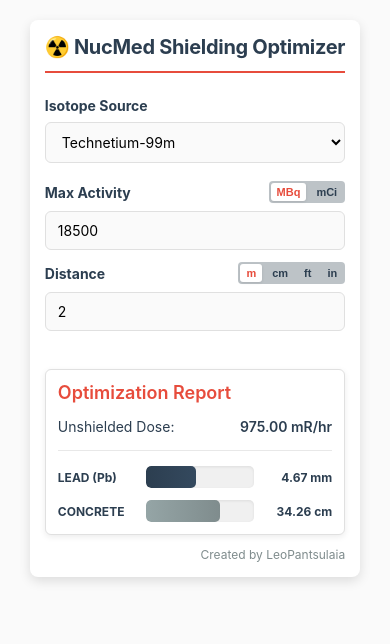
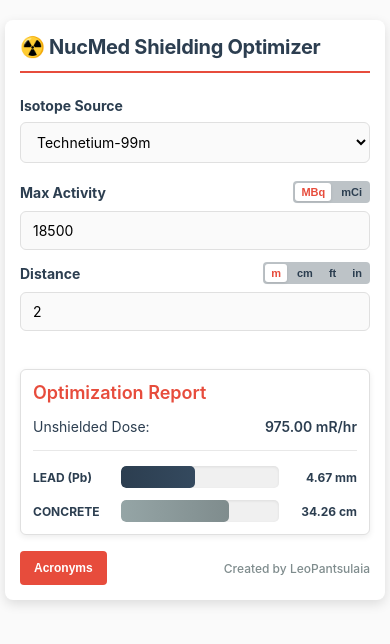
Before and after one commit to leopantsulaia/physics-flex, a React (Create React App) app: page / in a window 390 px wide. Shown: the top 644 px of the page. Built offline with nearby package versions, Linux system fonts and the light colour scheme.

Commit message:
acronyms added correctly

```diff
--- a/src/App.css
+++ b/src/App.css
@@ -1,23 +1,4 @@
-.appContainer {
-  display: flex;
-  min-height: 100vh;
+/* Global styles */
+body {
   background-color: #fafafa;
 }
-
-.mainContent {
-  flex: 1;
-  display: flex;
-  justify-content: center;
-  align-items: flex-start;
-  padding: 20px;
-}
-
-@media (max-width: 768px) {
-  .appContainer {
-    flex-direction: column;
-  }
-
-  .mainContent {
-    padding: 10px;
-  }
-}
--- a/src/App.js
+++ b/src/App.js
@@ -1,17 +1,9 @@
 import React from "react";
 import { ShieldingCalculator } from "./components/ShieldingCalculator/ShieldingCalculator";
-import { Glossary } from "./components/Glossary/Glossary";
 import "./App.css";
 
 function App() {
-  return (
-    <div className="appContainer">
-      <Glossary />
-      <div className="mainContent">
-        <ShieldingCalculator />
-      </div>
-    </div>
-  );
+  return <ShieldingCalculator />;
 }
 
 export default App;
--- a/src/components/Glossary/Glossary.jsx
+++ b/src/components/Glossary/Glossary.jsx
@@ -68,8 +68,12 @@ export const Glossary = () => {
 
   return (
     <aside className={styles.glossary}>
+      <div className={styles.creditBox}>
+        <p className={styles.credit}>Created by LeoPantsulaia</p>
+      </div>
+
       <div className={styles.header}>
-        <h3 className={styles.title}>Acronyms & Terms</h3>
+        <h3 className={styles.title}>Acronyms</h3>
       </div>
       <div className={styles.itemsContainer}>
         {glossaryItems.map((item) => (
--- a/src/components/Glossary/Glossary.module.css
+++ b/src/components/Glossary/Glossary.module.css
@@ -8,6 +8,23 @@
   overflow-y: auto;
   position: sticky;
   top: 0;
+}
+
+.creditBox {
+  background-color: #ffffff;
+  border: 1px solid #e0e0e0;
+  border-left: 3px solid #e74c3c;
+  border-radius: 4px;
+  padding: 12px;
+  margin-bottom: 20px;
+  text-align: center;
+}
+
+.credit {
+  font-size: 12px;
+  color: #7f8c8d;
+  margin: 0;
+  font-weight: 500;
 }
 
 .header {
--- a/src/components/ShieldingCalculator/ShieldingCalculator.jsx
+++ b/src/components/ShieldingCalculator/ShieldingCalculator.jsx
@@ -11,6 +11,7 @@ export const ShieldingCalculator = () => {
   const [distanceUnit, setDistanceUnit] = useState("m");
   const [distance, setDistance] = useState(2.0);
   const [targetDose, setTargetDose] = useState(0.02);
+  const [showAcronyms, setShowAcronyms] = useState(false);
 
   const results = useShieldingCalculation(
     isotope,
@@ -21,7 +22,63 @@ export const ShieldingCalculator = () => {
     targetDose,
   );
 
+  const glossaryItems = [
+    {
+      acronym: "MBq",
+      expanded: "Megabecquerels",
+      description: "One million radioactive disintegrations/second",
+    },
+    {
+      acronym: "mCi",
+      expanded: "Millicuries",
+      description: "37 million disintegrations/second",
+    },
+    {
+      acronym: "m",
+      expanded: "Meter",
+      description: "International unit of length",
+    },
+    {
+      acronym: "cm",
+      expanded: "Centimeter",
+      description: "One hundredth of a meter",
+    },
+    {
+      acronym: "ft",
+      expanded: "Feet",
+      description: "Imperial unit (~0.3048 m)",
+    },
+    { acronym: "in", expanded: "Inches", description: "One twelfth of a foot" },
+    {
+      acronym: "mR/hr",
+      expanded: "Millirem/Hour",
+      description: "Radiation dose rate unit",
+    },
+    {
+      acronym: "HVL",
+      expanded: "Half Value Layer",
+      description: "Material thickness to reduce dose by 50%",
+    },
+    {
+      acronym: "Tc-99m",
+      expanded: "Technetium-99m",
+      description: "Most common nuclear medicine isotope",
+    },
+    {
+      acronym: "I-131",
+      expanded: "Iodine-131",
+      description: "Thyroid imaging & therapy isotope",
+    },
+    {
+      acronym: "F-18",
+      expanded: "Fluorine-18",
+      description: "PET imaging isotope",
+    },
+  ];
+
   return (
+    <div className={styles.pageWrapper}>
+      <div className={styles.mainContainer}>
         <div className={styles.container}>
           <h2 className={styles.title}>☢️ NucMed Shielding Optimizer</h2>
 
@@ -41,7 +98,41 @@ export const ShieldingCalculator = () => {
 
             <ShieldingResults results={results} distance={distance} />
           </div>
+
+          <div className={styles.footerBar}>
+            <button
+              className={styles.acronymsToggle}
+              onClick={() => setShowAcronyms(!showAcronyms)}>
+              Acronyms
+            </button>
+
             <div className={styles.credit}>Created by LeoPantsulaia</div>
+          </div>
+        </div>
+
+        {showAcronyms && (
+          <div className={styles.sidePanel}>
+            <div className={styles.acronymsSection}>
+              <h4 className={styles.acronymsTitle}>Acronyms</h4>
+              <div className={styles.acronymsList}>
+                {glossaryItems.map((item) => (
+                  <div key={item.acronym} className={styles.acronymItem}>
+                    <div className={styles.acronymLabel}>{item.acronym}</div>
+                    <div className={styles.acronymInfo}>
+                      <div className={styles.acronymExpanded}>
+                        {item.expanded}
+                      </div>
+                      <div className={styles.acronymDesc}>
+                        {item.description}
+                      </div>
+                    </div>
+                  </div>
+                ))}
+              </div>
+            </div>
+          </div>
+        )}
+      </div>
     </div>
   );
 };
--- a/src/components/ShieldingCalculator/ShieldingCalculator.module.css
+++ b/src/components/ShieldingCalculator/ShieldingCalculator.module.css
@@ -1,9 +1,25 @@
+.pageWrapper {
+  min-height: 100vh;
+  background-color: #fafafa;
+  font-family:
+    -apple-system, BlinkMacSystemFont, "Segoe UI", "Helvetica Neue", Arial,
+    sans-serif;
+}
+
+.mainContainer {
+  display: flex;
+  flex-direction: column;
+  align-items: center;
+  justify-content: flex-start;
+  padding: 20px;
+}
+
 .container {
   font-family:
     -apple-system, BlinkMacSystemFont, "Segoe UI", "Helvetica Neue", Arial,
     sans-serif;
   max-width: 600px;
-  margin: 20px auto;
+  width: 100%;
   border: none;
   padding: 24px;
   background-color: #ffffff;
@@ -28,20 +44,146 @@
   margin-top: 20px;
 }
 
+.footerBar {
+  display: flex;
+  align-items: center;
+  justify-content: space-between;
+  gap: 16px;
+  margin-top: 16px;
+}
+
+.acronymsToggle {
+  padding: 12px 24px;
+  background-color: #e74c3c;
+  color: white;
+  border: none;
+  border-radius: 4px;
+  font-size: 14px;
+  font-weight: 600;
+  cursor: pointer;
+  transition: all 0.3s ease;
+  flex-shrink: 0;
+}
+
+.acronymsToggle:hover {
+  background-color: #c0392b;
+  padding: 12px 28px;
+}
+
+.credit {
+  font-size: 12px;
+  color: #7f8c8d;
+  font-weight: 500;
+  white-space: nowrap;
+}
+
+.sidePanel {
+  margin-top: 16px;
+  width: 100%;
+  max-width: 600px;
+  padding: 20px;
+  background-color: #f9f9f9;
+  border-radius: 8px;
+  border: 1px solid #e0e0e0;
+  box-shadow: 0 4px 12px rgba(0, 0, 0, 0.15);
+  animation: slideDown 0.3s ease;
+}
+
+@keyframes slideDown {
+  from {
+    opacity: 0;
+    transform: translateY(-20px);
+  }
+  to {
+    opacity: 1;
+    transform: translateY(0);
+  }
+}
+
+.acronymsSection {
+  margin: 0;
+}
+
+.acronymsTitle {
+  font-size: 14px;
+  font-weight: 700;
+  color: #2c3e50;
+  margin: 0 0 12px 0;
+  padding-bottom: 8px;
+  border-bottom: 2px solid #e74c3c;
+}
+
+.acronymsList {
+  display: flex;
+  flex-direction: column;
+  gap: 10px;
+}
+
+.acronymItem {
+  display: flex;
+  gap: 8px;
+  padding: 8px;
+  background-color: #ffffff;
+  border-left: 3px solid #e74c3c;
+  border-radius: 4px;
+}
+
+.acronymLabel {
+  font-weight: 700;
+  color: #e74c3c;
+  font-size: 12px;
+  min-width: 45px;
+  flex-shrink: 0;
+}
+
+.acronymInfo {
+  display: flex;
+  flex-direction: column;
+  gap: 2px;
+}
+
+.acronymExpanded {
+  font-size: 11px;
+  font-weight: 600;
+  color: #2c3e50;
+  line-height: 1.3;
+}
+
+.acronymDesc {
+  font-size: 10px;
+  color: #7f8c8d;
+  line-height: 1.3;
+}
+
+@media (max-width: 1024px) {
+  .mainContainer {
+    padding: 16px;
+  }
+}
+
 @media (max-width: 640px) {
+  .pageWrapper {
+    padding: 10px;
+  }
+
+  .mainContainer {
+    padding: 10px;
+  }
+
   .container {
-    margin: 10px;
     padding: 15px;
   }
 
   .title {
     font-size: 20px;
   }
+
+  .acronymsToggle {
+    padding: 10px 14px;
+    font-size: 12px;
+  }
+
+  .sidePanel {
+    padding: 15px;
+  }
 }
-
-.credit {
-  font-size: 12px;
-  color: #7f8c8d;
-  margin-top: 12px;
-  text-align: right;
-}
```
Lines whose indentation alone changed are shown as unchanged.
